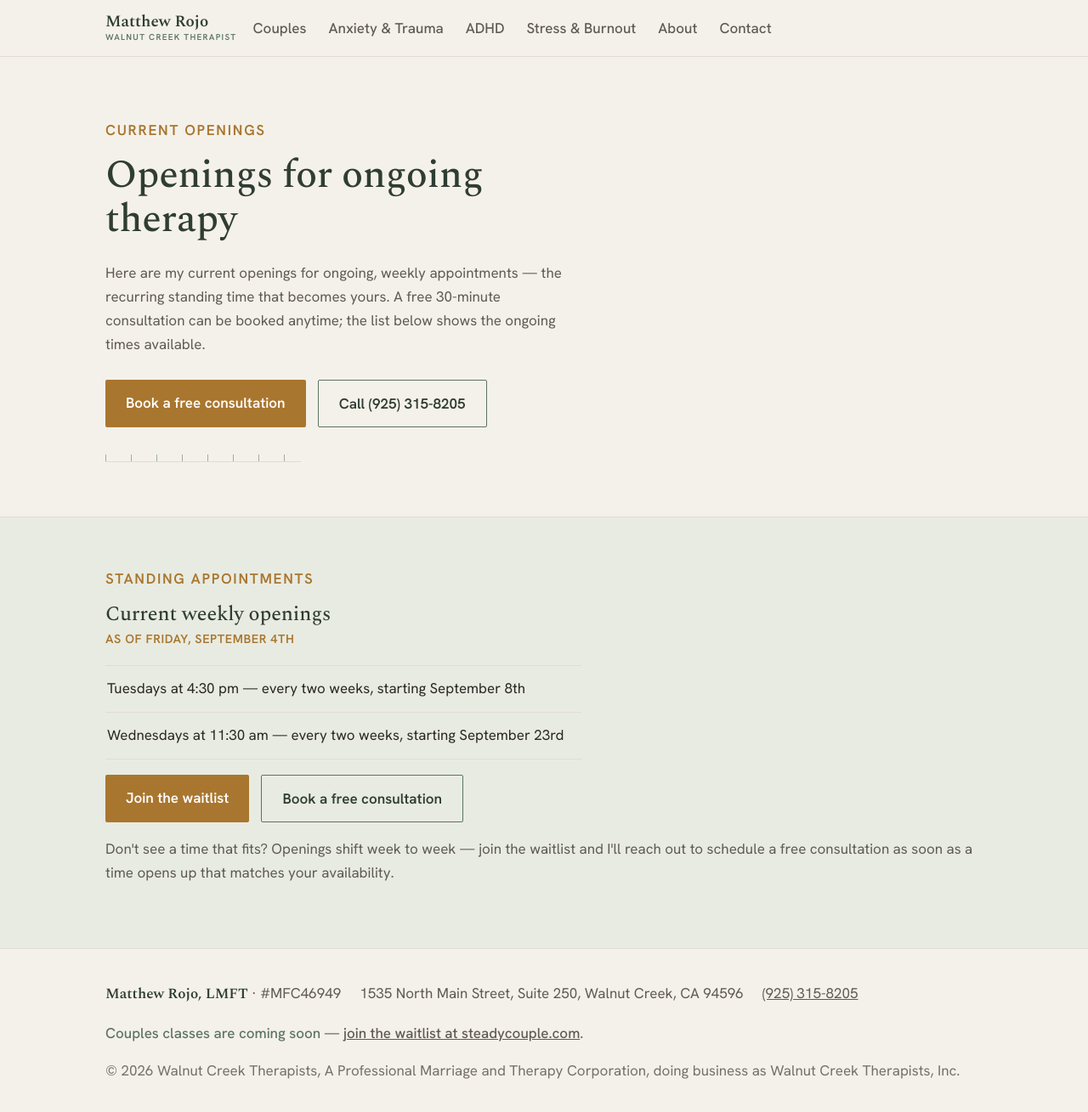
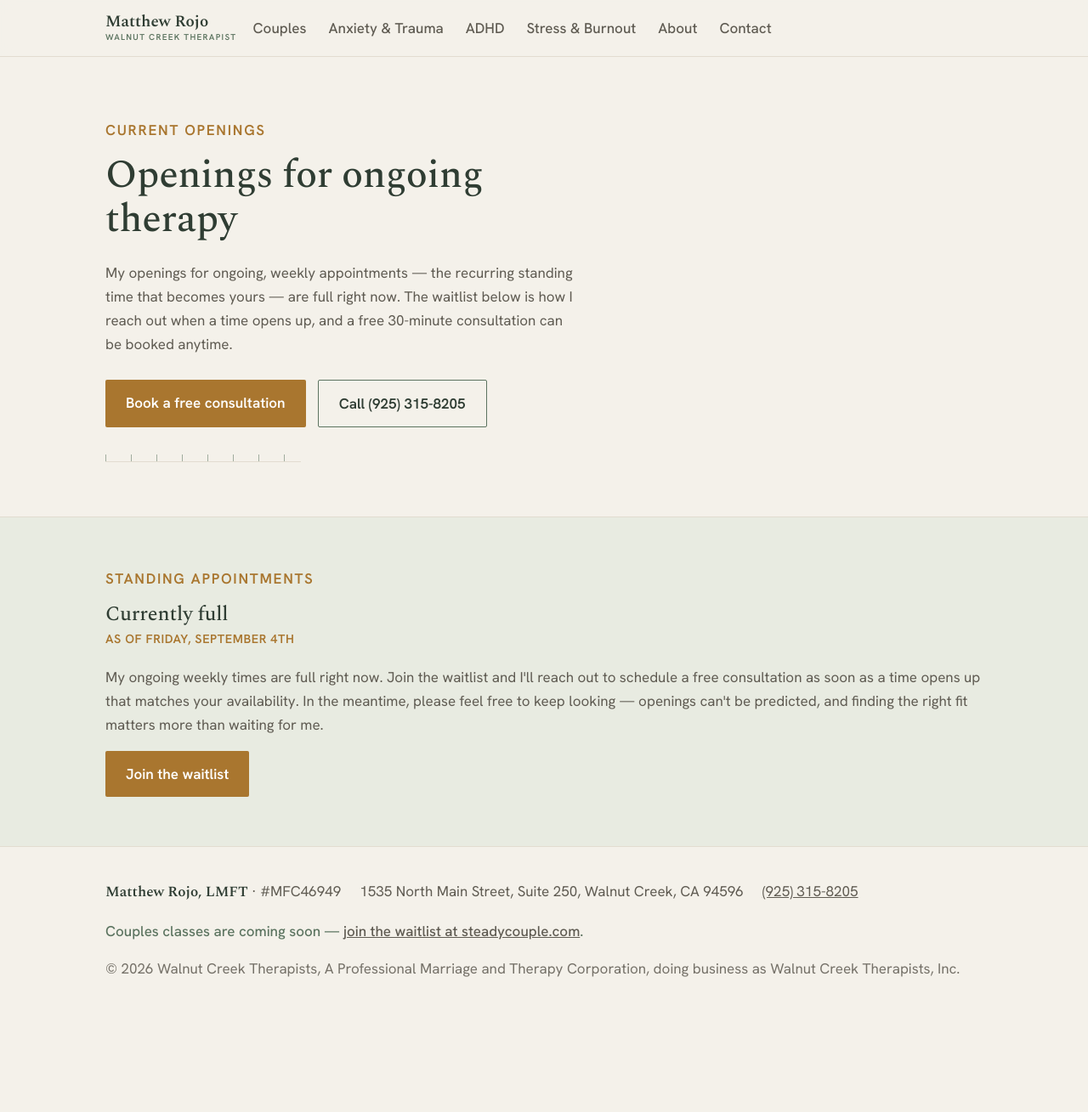
Before and after one commit to walnutcreektherapist/walnutcreektherapist.github.io, a Jekyll site: the page built from openings.html, in a window 1280 px wide and 1312 px high. Shown: the top 1309 px of the window at 85% size. Built offline with Jekyll 4.4.1, drawn with Linux system fonts in a browser that asks for light colours.

Commit message:
Update openings mode and modify slot entries
Changed openings mode from 'hybrid' to 'full' and commented out two slot entries.

```diff
--- a/_config.yml
+++ b/_config.yml
@@ -55,13 +55,13 @@ fees:
 #   waitlist_url points to the SimplePractice CONTACT FORM (the waitlist intake),
 #   NOT the consult scheduler. Don't swap them.
 openings:
-  mode: "hybrid"
+  mode: "full"
   as_of: "Friday, September 4th"
   waitlist_url: "https://walnutcreektherapists.clientsecure.me/contact-widget"
   slots:
     # - "Mondays at 10:15 am — every two weeks, starting August 31st"
-     - "Tuesdays at 4:30 pm — every two weeks, starting September 8th"
-     - "Wednesdays at 11:30 am — every two weeks, starting September 23rd"
+    # - "Tuesdays at 4:30 pm — every two weeks, starting September 8th"
+    # - "Wednesdays at 11:30 am — every two weeks, starting September 23rd"
     # - "Wednesdays at 12:45 pm — every week, starting August 19th"
     # - "Thursdays at 2:30 pm — every two weeks, starting August 27th"
 
```
